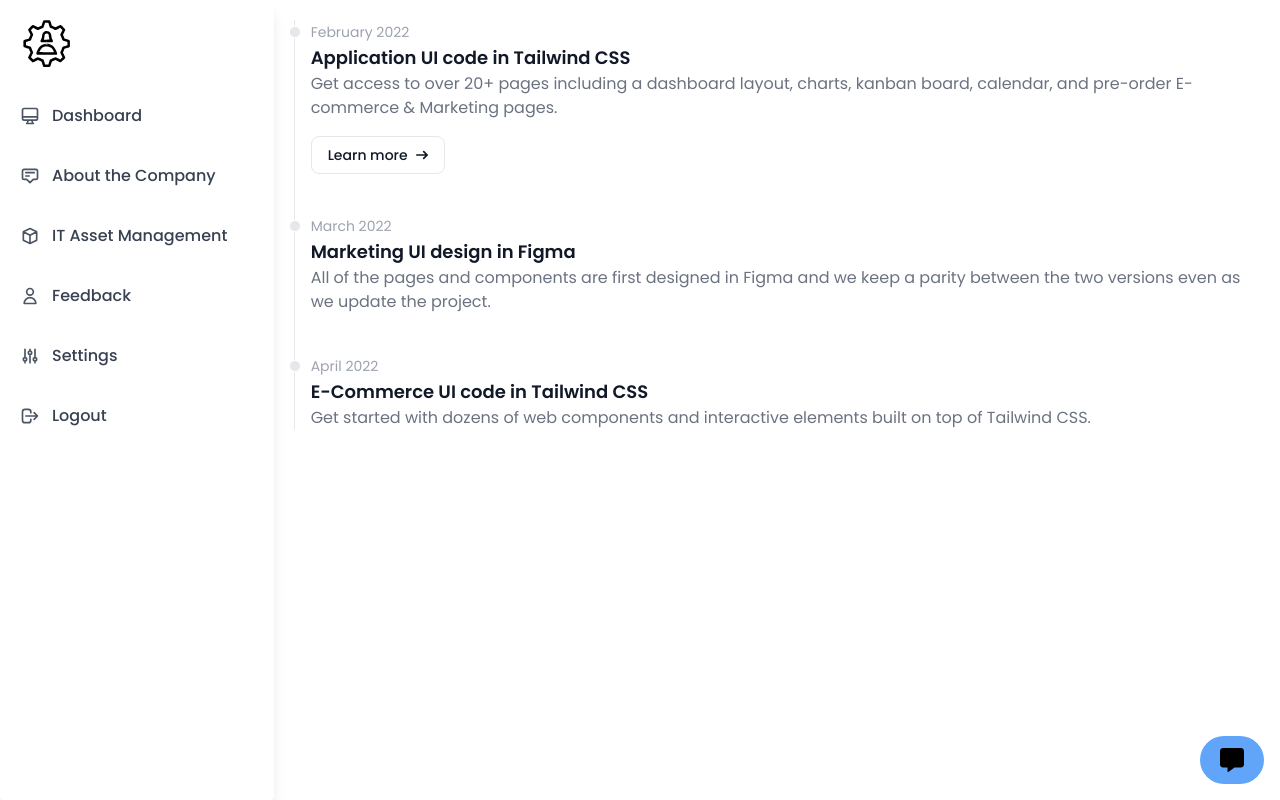
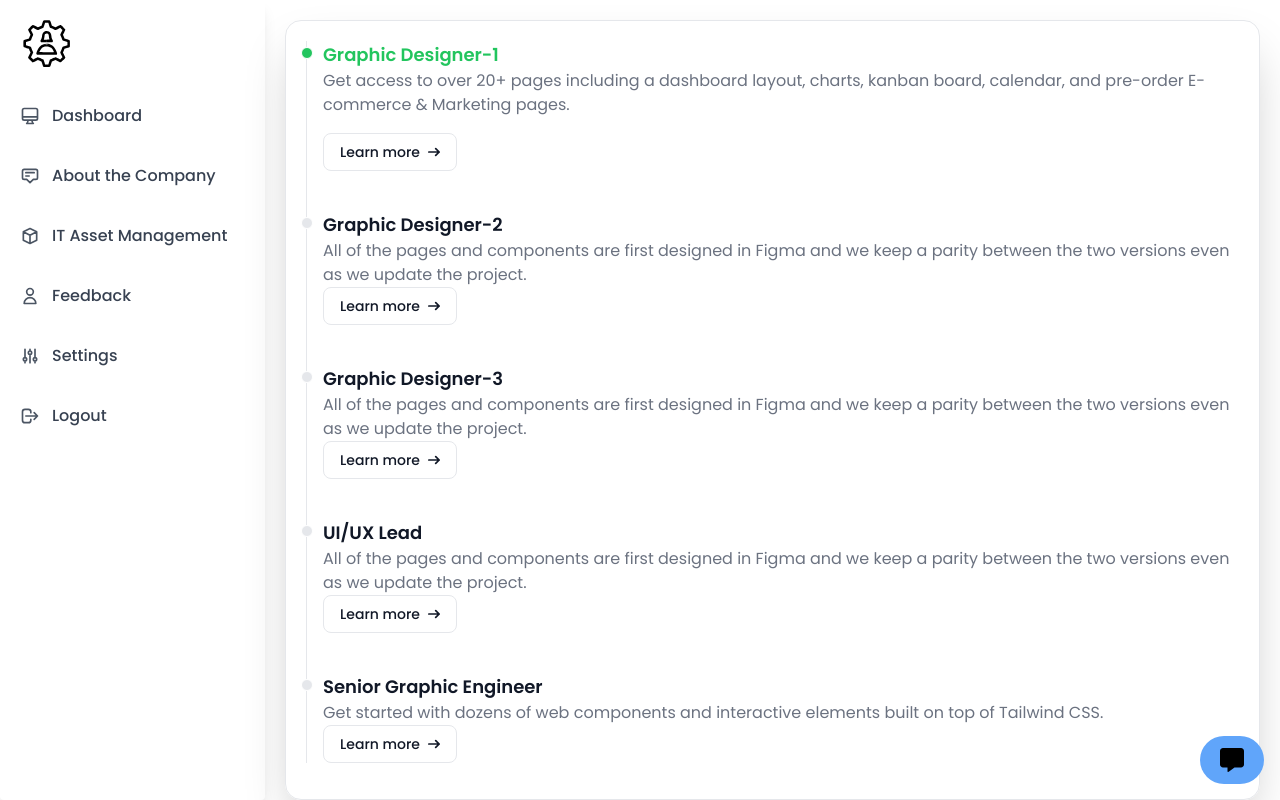
Before and after one commit to piyushbaibhav/Mitr, a React (Vite) app: page /career in a window 1280 px wide. Shown: the top 800 px of the page. Built offline with nearby package versions, Linux system fonts and the light colour scheme.

Commit message:
Career Page Timeline

```diff
--- a/src/pages/Career.jsx
+++ b/src/pages/Career.jsx
@@ -5,13 +5,13 @@ export default function Career() {
     return (
         <div className="flex">
             <Hamburger />
-            <div className="m-5">
+            <div className="m-5 border p-5 shadow-2xl rounded-2xl">
 
                 <ol class="relative border-s border-gray-200 dark:border-gray-700">
     <li class="mb-10 ms-4">
-        <div class="absolute w-3 h-3 bg-gray-200 rounded-full mt-1.5 -start-1.5 border border-white dark:border-gray-900 dark:bg-gray-700"></div>
-        <time class="mb-1 text-sm font-normal leading-none text-gray-400 dark:text-gray-500">February 2022</time>
-        <h3 class="text-lg font-semibold text-gray-900 dark:text-white">Application UI code in Tailwind CSS</h3>
+        <div class="absolute w-3 h-3 bg-green-500 rounded-full mt-1.5 -start-1.5 border border-white dark:border-gray-900 dark:bg-gray-700"></div>
+        <time class="mb-1 text-sm font-normal leading-none text-gray-400 dark:text-gray-500"></time>
+        <h3 class="text-lg font-semibold text-green-500 dark:text-white">Graphic Designer-1</h3>
         <p class="mb-4 text-base font-normal text-gray-500 dark:text-gray-400">Get access to over 20+ pages including a dashboard layout, charts, kanban board, calendar, and pre-order E-commerce & Marketing pages.</p>
         <a href="#" class="inline-flex items-center px-4 py-2 text-sm font-medium text-gray-900 bg-white border border-gray-200 rounded-lg hover:bg-gray-100 hover:text-blue-700 focus:z-10 focus:ring-4 focus:outline-none focus:ring-gray-200 focus:text-blue-700 dark:bg-gray-800 dark:text-gray-400 dark:border-gray-600 dark:hover:text-white dark:hover:bg-gray-700 dark:focus:ring-gray-700">Learn more <svg class="w-3 h-3 ms-2 rtl:rotate-180" aria-hidden="true" xmlns="http://www.w3.org/2000/svg" fill="none" viewBox="0 0 14 10">
     <path stroke="currentColor" stroke-linecap="round" stroke-linejoin="round" stroke-width="2" d="M1 5h12m0 0L9 1m4 4L9 9"/>
@@ -19,16 +19,36 @@ export default function Career() {
     </li>
     <li class="mb-10 ms-4">
         <div class="absolute w-3 h-3 bg-gray-200 rounded-full mt-1.5 -start-1.5 border border-white dark:border-gray-900 dark:bg-gray-700"></div>
-        <time class="mb-1 text-sm font-normal leading-none text-gray-400 dark:text-gray-500">March 2022</time>
-        <h3 class="text-lg font-semibold text-gray-900 dark:text-white">Marketing UI design in Figma</h3>
+        <time class="mb-1 text-sm font-normal leading-none text-gray-400 dark:text-gray-500"></time>
+        <h3 class="text-lg font-semibold text-gray-900 dark:text-white">Graphic Designer-2</h3>
         <p class="text-base font-normal text-gray-500 dark:text-gray-400">All of the pages and components are first designed in Figma and we keep a parity between the two versions even as we update the project.</p>
-    </li>
+        <a href="#" class="inline-flex items-center px-4 py-2 text-sm font-medium text-gray-900 bg-white border border-gray-200 rounded-lg hover:bg-gray-100 hover:text-blue-700 focus:z-10 focus:ring-4 focus:outline-none focus:ring-gray-200 focus:text-blue-700 dark:bg-gray-800 dark:text-gray-400 dark:border-gray-600 dark:hover:text-white dark:hover:bg-gray-700 dark:focus:ring-gray-700">Learn more <svg class="w-3 h-3 ms-2 rtl:rotate-180" aria-hidden="true" xmlns="http://www.w3.org/2000/svg" fill="none" viewBox="0 0 14 10">
+    <path stroke="currentColor" stroke-linecap="round" stroke-linejoin="round" stroke-width="2" d="M1 5h12m0 0L9 1m4 4L9 9"/>
+  </svg></a>    </li>
+    <li class="mb-10 ms-4">
+        <div class="absolute w-3 h-3 bg-gray-200 rounded-full mt-1.5 -start-1.5 border border-white dark:border-gray-900 dark:bg-gray-700"></div>
+        <time class="mb-1 text-sm font-normal leading-none text-gray-400 dark:text-gray-500"></time>
+        <h3 class="text-lg font-semibold text-gray-900 dark:text-white">Graphic Designer-3</h3>
+        <p class="text-base font-normal text-gray-500 dark:text-gray-400">All of the pages and components are first designed in Figma and we keep a parity between the two versions even as we update the project.</p>
+        <a href="#" class="inline-flex items-center px-4 py-2 text-sm font-medium text-gray-900 bg-white border border-gray-200 rounded-lg hover:bg-gray-100 hover:text-blue-700 focus:z-10 focus:ring-4 focus:outline-none focus:ring-gray-200 focus:text-blue-700 dark:bg-gray-800 dark:text-gray-400 dark:border-gray-600 dark:hover:text-white dark:hover:bg-gray-700 dark:focus:ring-gray-700">Learn more <svg class="w-3 h-3 ms-2 rtl:rotate-180" aria-hidden="true" xmlns="http://www.w3.org/2000/svg" fill="none" viewBox="0 0 14 10">
+    <path stroke="currentColor" stroke-linecap="round" stroke-linejoin="round" stroke-width="2" d="M1 5h12m0 0L9 1m4 4L9 9"/>
+  </svg></a>    </li>
+    <li class="mb-10 ms-4">
+        <div class="absolute w-3 h-3 bg-gray-200 rounded-full mt-1.5 -start-1.5 border border-white dark:border-gray-900 dark:bg-gray-700"></div>
+        <time class="mb-1 text-sm font-normal leading-none text-gray-400 dark:text-gray-500"></time>
+        <h3 class="text-lg font-semibold text-gray-900 dark:text-white">UI/UX Lead</h3>
+        <p class="text-base font-normal text-gray-500 dark:text-gray-400">All of the pages and components are first designed in Figma and we keep a parity between the two versions even as we update the project.</p>
+        <a href="#" class="inline-flex items-center px-4 py-2 text-sm font-medium text-gray-900 bg-white border border-gray-200 rounded-lg hover:bg-gray-100 hover:text-blue-700 focus:z-10 focus:ring-4 focus:outline-none focus:ring-gray-200 focus:text-blue-700 dark:bg-gray-800 dark:text-gray-400 dark:border-gray-600 dark:hover:text-white dark:hover:bg-gray-700 dark:focus:ring-gray-700">Learn more <svg class="w-3 h-3 ms-2 rtl:rotate-180" aria-hidden="true" xmlns="http://www.w3.org/2000/svg" fill="none" viewBox="0 0 14 10">
+    <path stroke="currentColor" stroke-linecap="round" stroke-linejoin="round" stroke-width="2" d="M1 5h12m0 0L9 1m4 4L9 9"/>
+  </svg></a>    </li>
     <li class="ms-4">
         <div class="absolute w-3 h-3 bg-gray-200 rounded-full mt-1.5 -start-1.5 border border-white dark:border-gray-900 dark:bg-gray-700"></div>
-        <time class="mb-1 text-sm font-normal leading-none text-gray-400 dark:text-gray-500">April 2022</time>
-        <h3 class="text-lg font-semibold text-gray-900 dark:text-white">E-Commerce UI code in Tailwind CSS</h3>
+        <time class="mb-1 text-sm font-normal leading-none text-gray-400 dark:text-gray-500"></time>
+        <h3 class="text-lg font-semibold text-gray-900 dark:text-white">Senior Graphic Engineer</h3>
         <p class="text-base font-normal text-gray-500 dark:text-gray-400">Get started with dozens of web components and interactive elements built on top of Tailwind CSS.</p>
-    </li>
+        <a href="#" class="inline-flex items-center px-4 py-2 text-sm font-medium text-gray-900 bg-white border border-gray-200 rounded-lg hover:bg-gray-100 hover:text-blue-700 focus:z-10 focus:ring-4 focus:outline-none focus:ring-gray-200 focus:text-blue-700 dark:bg-gray-800 dark:text-gray-400 dark:border-gray-600 dark:hover:text-white dark:hover:bg-gray-700 dark:focus:ring-gray-700">Learn more <svg class="w-3 h-3 ms-2 rtl:rotate-180" aria-hidden="true" xmlns="http://www.w3.org/2000/svg" fill="none" viewBox="0 0 14 10">
+    <path stroke="currentColor" stroke-linecap="round" stroke-linejoin="round" stroke-width="2" d="M1 5h12m0 0L9 1m4 4L9 9"/>
+  </svg></a>    </li>
 </ol>
 
 
```
